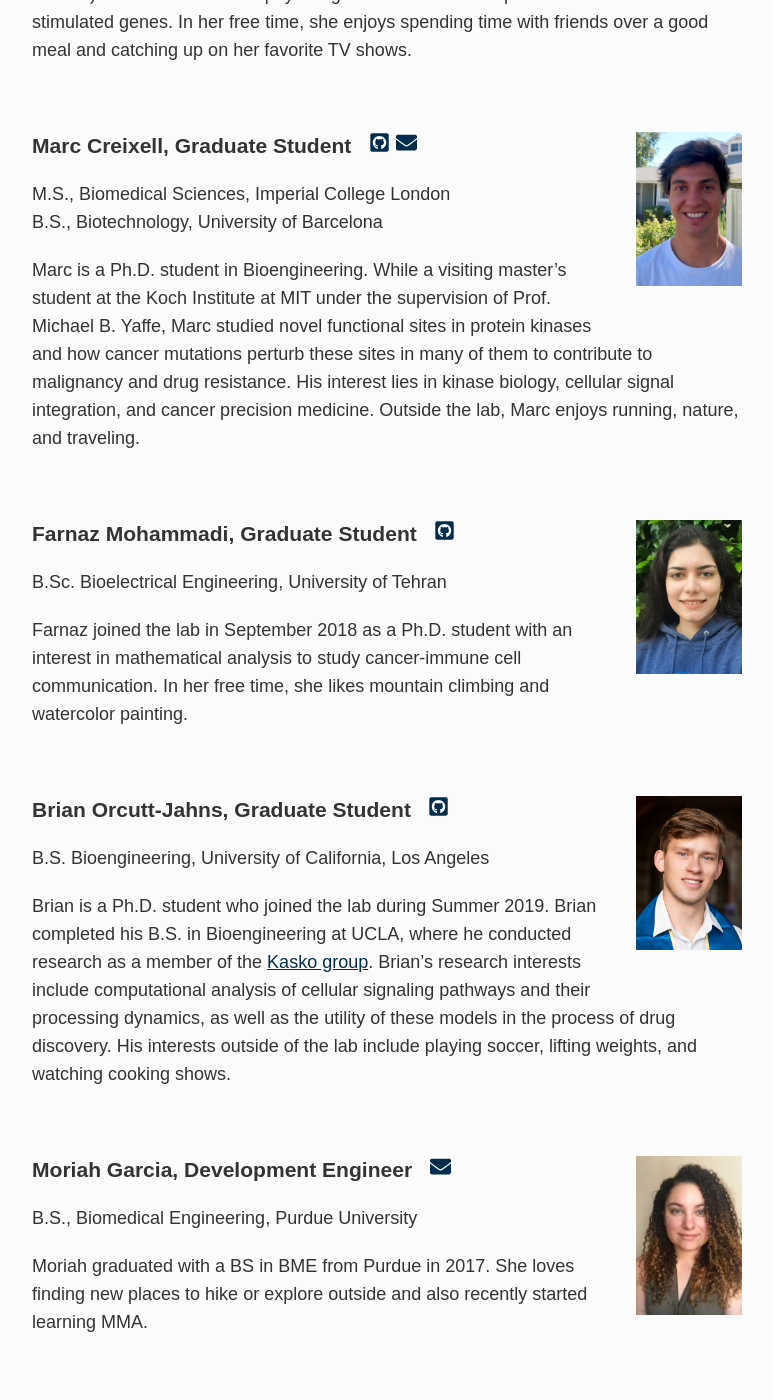
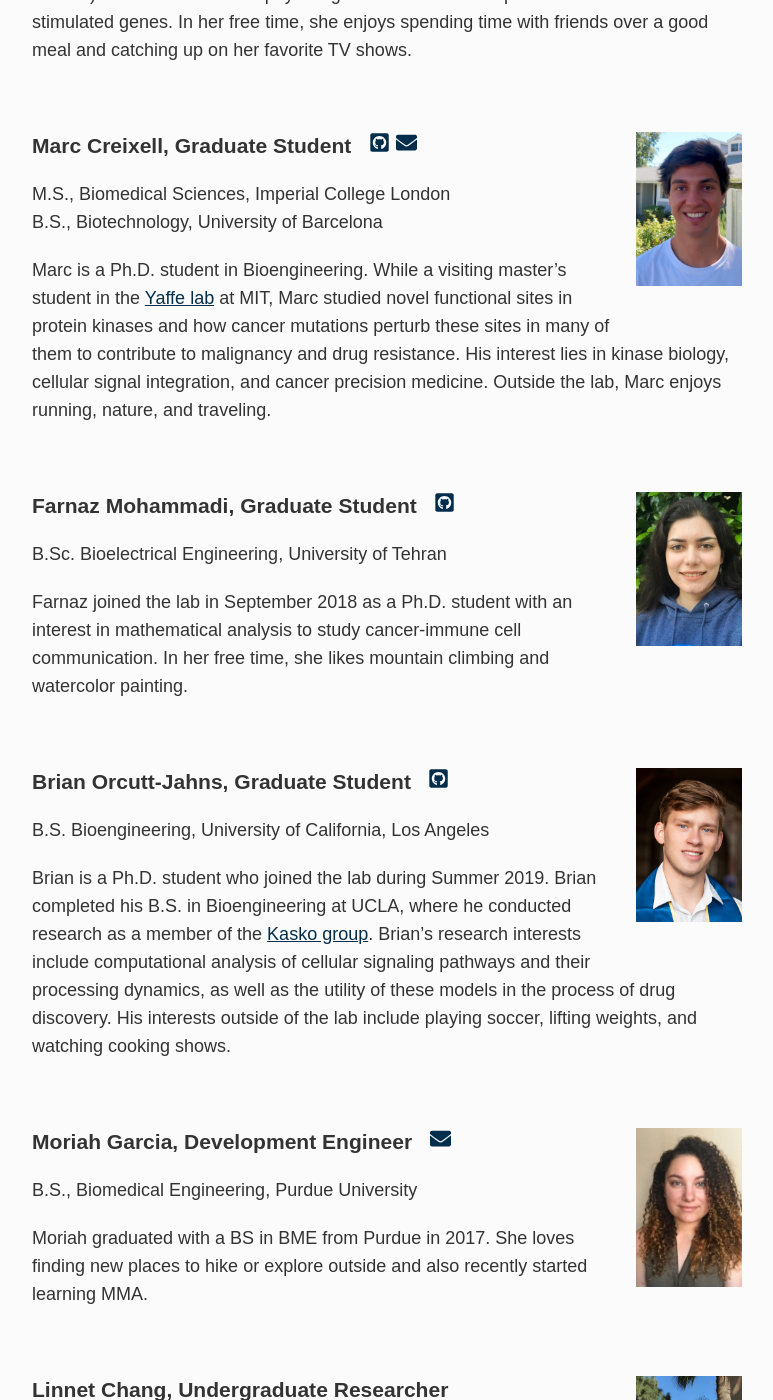
Before and after one commit to meyer-lab/asmlab.org, a Jekyll site: the page built from team/index.md, in a window 1280 px wide and 1400 px high, scrolled down 1684 px. Shown: the whole window, without its empty margins (253-1026 px from the left). Built offline with Jekyll 4.4.1, drawn with Linux system fonts in a browser that asks for light colours; some web fonts are replaced; some of the changed text lies outside the part shown.

Commit message:
Update index.md

```diff
--- a/team/index.md
+++ b/team/index.md
@@ -4,7 +4,7 @@
 ---
 <img src="/public/photos/group.jpg" width="100%" alt="The group" class="center" />
 
-<div class="span_2 right"><img src="/public/photos/aaron.jpg" width="130px" alt="Aaron's picture" /></div>
+<div class="span_2 right"><img src="/public/photos/aaron.jpg" width="140px" alt="Aaron's picture" /></div>
 
 ### Aaron Meyer, Principal Investigator&nbsp;&nbsp;&nbsp;<a href="http://ameyer.me"><svg class="svg-icon"><use xlink:href="#fa-home"></use></svg></a>  <a href="https://github.com/aarmey"><svg class="svg-icon"><use xlink:href="#fa-github"></use></svg></a>  <a href="https://www.twitter.com/aarmey"><svg class="svg-icon"><use xlink:href="#fa-twitter"></use></svg></a>   <a href="mailto:ameyer@ucla.edu"><svg class="svg-icon"><use xlink:href="#fa-envelope"></use></svg></a>
 Ph. D., Biological Engineering, MIT
@@ -14,7 +14,7 @@
 <br />
 <br />
 
-<div class="span_2 right"><img src="/public/photos/ted.jpg" width="130px" alt="Ted's picture" /></div>
+<div class="span_2 right"><img src="/public/photos/ted.jpg" width="140px" alt="Ted's picture" /></div>
 ### Edward Richards, Postdoctoral Associate&nbsp;&nbsp;&nbsp;<a href="https://github.com/erichards88"><svg class="svg-icon"><use xlink:href="#fa-github"></use></svg></a>  <a href="mailto:erichard@mit.edu"><svg class="svg-icon"><use xlink:href="#fa-envelope"></use></svg></a>
 Ph.D., Cancer Biology, Moffitt Cancer Center at University of South Florida
 B.A., M.S. Biology, Saint Anselm College, Tulane University
@@ -23,7 +23,7 @@
 
 <br />
 
-<div class="span_2 right"><img src="/public/photos/cateraw.jpg" width="130px" alt="Catera's picture" /></div>
+<div class="span_2 right"><img src="/public/photos/cateraw.jpg" width="140px" alt="Catera's picture" /></div>
 ### Catera Wilder, Postdoctoral Associate&nbsp;&nbsp;&nbsp;<a href="mailto:cwilder1@ucla.edu"><svg class="svg-icon"><use xlink:href="#fa-envelope"></use></svg></a>
 Ph.D., Biomedical Engineering, Georgia Tech and Emory University
 B.S., Biological Engineering, University of Missouri
@@ -32,16 +32,16 @@
 
 <br />
 
-<div class="span_2 right"><img src="/public/photos/marcc.jpg" width="130px" alt="Marc's picture" /></div>
+<div class="span_2 right"><img src="/public/photos/marcc.jpg" width="140px" alt="Marc's picture" /></div>
 ### Marc Creixell, Graduate Student&nbsp;&nbsp;&nbsp;<a href="https://github.com/mcreixell"><svg class="svg-icon"><use xlink:href="#fa-github"></use></svg></a>  <a href="mailto:creixell@g.ucla.edu"><svg class="svg-icon"><use xlink:href="#fa-envelope"></use></svg></a>
 M.S., Biomedical Sciences, Imperial College London
 B.S., Biotechnology, University of Barcelona
 
-Marc is a Ph.D. student in Bioengineering. While a visiting master’s student at the Koch Institute at MIT under the supervision of Prof. Michael B. Yaffe, Marc studied novel functional sites in protein kinases and how cancer mutations perturb these sites in many of them to contribute to malignancy and drug resistance. His interest lies in kinase biology, cellular signal integration, and cancer precision medicine. Outside the lab, Marc enjoys running, nature, and traveling.
+Marc is a Ph.D. student in Bioengineering. While a visiting master’s student in the [Yaffe lab](https://yaffelab.mit.edu) at MIT, Marc studied novel functional sites in protein kinases and how cancer mutations perturb these sites in many of them to contribute to malignancy and drug resistance. His interest lies in kinase biology, cellular signal integration, and cancer precision medicine. Outside the lab, Marc enjoys running, nature, and traveling.
 
 <br />
 
-<div class="span_2 right"><img src="/public/photos/farnazm.jpg" width="130px" alt="Farnaz's picture" /></div>
+<div class="span_2 right"><img src="/public/photos/farnazm.jpg" width="140px" alt="Farnaz's picture" /></div>
 ### Farnaz Mohammadi, Graduate Student&nbsp;&nbsp;&nbsp;<a href="https://github.com/Farnazmdi"><svg class="svg-icon"><use xlink:href="#fa-github"></use></svg></a>
 B.Sc. Bioelectrical Engineering, University of Tehran
 
@@ -49,7 +49,7 @@
 
 <br />
 
-<div class="span_2 right"><img src="/public/photos/brianoj.jpg" width="130px" alt="Brian's picture" /></div>
+<div class="span_2 right"><img src="/public/photos/brianoj.jpg" width="140px" alt="Brian's picture" /></div>
 ### Brian Orcutt-Jahns, Graduate Student&nbsp;&nbsp;&nbsp;<a href="https://github.com/borcuttjahns"><svg class="svg-icon"><use xlink:href="#fa-github"></use></svg></a>
 B.S. Bioengineering, University of California, Los Angeles
 
@@ -57,7 +57,7 @@
 
 <br />
 
-<div class="span_2 right"><img src="/public/photos/mgarcia.jpg" width="130px" alt="Moriah's picture" /></div>
+<div class="span_2 right"><img src="/public/photos/mgarcia.jpg" width="140px" alt="Moriah's picture" /></div>
 ### Moriah Garcia, Development Engineer&nbsp;&nbsp;&nbsp;<a href="mailto:gmoriah2@ucla.edu"><svg class="svg-icon"><use xlink:href="#fa-envelope"></use></svg></a>
 B.S., Biomedical Engineering, Purdue University
 
@@ -65,16 +65,16 @@
 
 <br />
 
-<div class="span_2 right"><img src="/public/photos/lchang.jpg" width="130px" alt="Linnet's picture" /></div>
+<div class="span_2 right"><img src="/public/photos/lchang.jpg" width="140px" alt="Linnet's picture" /></div>
 
 ### Linnet Chang, Undergraduate Researcher
 Bioengineering, UCLA
 
-Linnet joined the Meyer lab in October 2018. Apart from lab and classes, she enjoys baking desserts, jamming to music, and being involved in UCLA BMES.
+Linnet joined the Meyer lab in October 2018. Apart from lab and classes, she enjoys baking desserts, jamming to music, and being involved in [UCLA BMES](http://bmes.seas.ucla.edu).
 
 <br />
 
-<div class="span_2 right"><img src="/public/photos/alison.jpg" width="130px" alt="Alison's picture" /></div>
+<div class="span_2 right"><img src="/public/photos/alison.jpg" width="140px" alt="Alison's picture" /></div>
 
 ### Alison Tran, Undergraduate Researcher
 Bioengineering, UCLA
@@ -83,7 +83,7 @@
 
 <br />
 
-<div class="span_2 right"><img src="/public/photos/micahb.jpg" width="130px" alt="Micah's picture" /></div>
+<div class="span_2 right"><img src="/public/photos/micahb.jpg" width="140px" alt="Micah's picture" /></div>
 
 ### Micah Bryant, Undergraduate Researcher&nbsp;&nbsp;&nbsp;<a href="https://github.com/micah-bryant"><svg class="svg-icon"><use xlink:href="#fa-github"></use></svg></a>
 Bioengineering, UCLA
```
